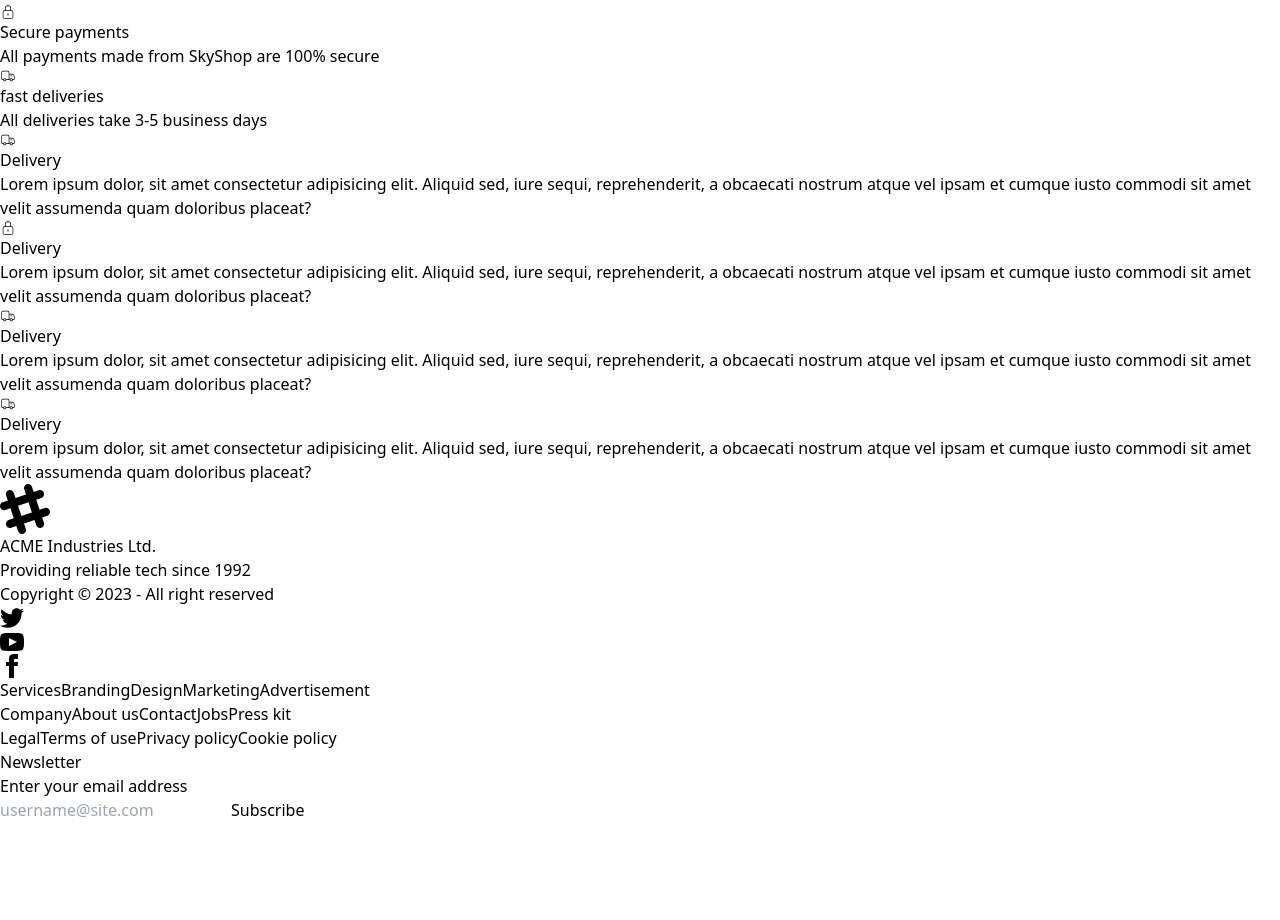
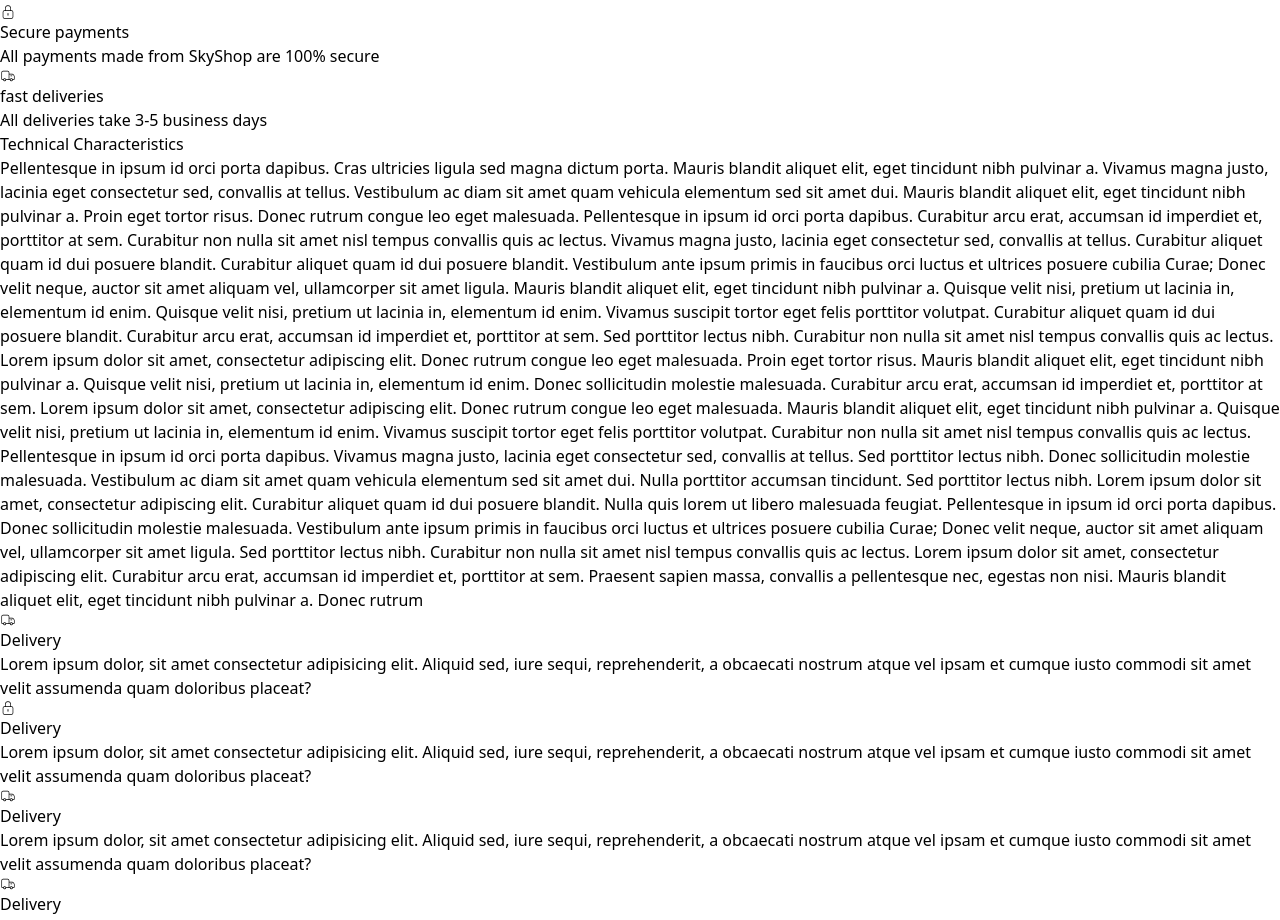
Before and after one commit to AngeloAyranji/Rolling-Loud, a React (Create React App) app: page / in a window 1280 px wide. Shown: the part 3542-4462 px from the top of the page. Before the commit the page ends 4364 px from the top, so only its background shows below. Built offline with nearby package versions, Linux system fonts and the light colour scheme; what @material-tailwind/react would draw is missing.

Commit message:
Added Product Page

```diff
--- a/src/pages/Product.jsx
+++ b/src/pages/Product.jsx
@@ -55,8 +55,8 @@ function Product() {
     setMainImg(e.target.src);
   };
   return (
-    <div className="flex w-full mx-auto">
-      <div className="flex flex-col space-y-4 p-4 pt-8 md:p-8 w-full mx-auto max-w-[1400px]">
+    <div className="flex w-full mx-auto p-4 pt-8 md:p-8">
+      <div className="flex flex-col space-y-8 w-full mx-auto max-w-[1400px]">
         <Breadcrumbs />
         <div className=" flex flex-col lg:flex-row lg:justify-start justify-center lg:items-start items-center mt-8 lg:mt-12 lg:space-x-8 xl:space-x-14">
           {/*image div*/}
@@ -143,6 +143,64 @@ function Product() {
             </div>
           </div>
         </div>
+
+        {/* extra infos and related products */}
+        <div className="w-full mx-auto p-4 border-2 border-primary rounded-lg flex flex-col space-y-4 pt-8">
+          <h3 className="text-secondary-content text-lg text-semibold tracking-wide uppercase">
+            Technical Characteristics
+          </h3>
+          <div className="w-full h-1 rounded-full bg-secondary-content/[0.5]"></div>
+          <p className="text-secondary-content">
+            Pellentesque in ipsum id orci porta dapibus. Cras ultricies ligula
+            sed magna dictum porta. Mauris blandit aliquet elit, eget tincidunt
+            nibh pulvinar a. Vivamus magna justo, lacinia eget consectetur sed,
+            convallis at tellus. Vestibulum ac diam sit amet quam vehicula
+            elementum sed sit amet dui. Mauris blandit aliquet elit, eget
+            tincidunt nibh pulvinar a. Proin eget tortor risus. Donec rutrum
+            congue leo eget malesuada. Pellentesque in ipsum id orci porta
+            dapibus. Curabitur arcu erat, accumsan id imperdiet et, porttitor at
+            sem. Curabitur non nulla sit amet nisl tempus convallis quis ac
+            lectus. Vivamus magna justo, lacinia eget consectetur sed, convallis
+            at tellus. Curabitur aliquet quam id dui posuere blandit. Curabitur
+            aliquet quam id dui posuere blandit. Vestibulum ante ipsum primis in
+            faucibus orci luctus et ultrices posuere cubilia Curae; Donec velit
+            neque, auctor sit amet aliquam vel, ullamcorper sit amet ligula.
+            Mauris blandit aliquet elit, eget tincidunt nibh pulvinar a. Quisque
+            velit nisi, pretium ut lacinia in, elementum id enim. Quisque velit
+            nisi, pretium ut lacinia in, elementum id enim. Vivamus suscipit
+            tortor eget felis porttitor volutpat. Curabitur aliquet quam id dui
+            posuere blandit. Curabitur arcu erat, accumsan id imperdiet et,
+            porttitor at sem. Sed porttitor lectus nibh. Curabitur non nulla sit
+            amet nisl tempus convallis quis ac lectus. Lorem ipsum dolor sit
+            amet, consectetur adipiscing elit. Donec rutrum congue leo eget
+            malesuada. Proin eget tortor risus. Mauris blandit aliquet elit,
+            eget tincidunt nibh pulvinar a. Quisque velit nisi, pretium ut
+            lacinia in, elementum id enim. Donec sollicitudin molestie
+            malesuada. Curabitur arcu erat, accumsan id imperdiet et, porttitor
+            at sem. Lorem ipsum dolor sit amet, consectetur adipiscing elit.
+            Donec rutrum congue leo eget malesuada. Mauris blandit aliquet elit,
+            eget tincidunt nibh pulvinar a. Quisque velit nisi, pretium ut
+            lacinia in, elementum id enim. Vivamus suscipit tortor eget felis
+            porttitor volutpat. Curabitur non nulla sit amet nisl tempus
+            convallis quis ac lectus. Pellentesque in ipsum id orci porta
+            dapibus. Vivamus magna justo, lacinia eget consectetur sed,
+            convallis at tellus. Sed porttitor lectus nibh. Donec sollicitudin
+            molestie malesuada. Vestibulum ac diam sit amet quam vehicula
+            elementum sed sit amet dui. Nulla porttitor accumsan tincidunt. Sed
+            porttitor lectus nibh. Lorem ipsum dolor sit amet, consectetur
+            adipiscing elit. Curabitur aliquet quam id dui posuere blandit.
+            Nulla quis lorem ut libero malesuada feugiat. Pellentesque in ipsum
+            id orci porta dapibus. Donec sollicitudin molestie malesuada.
+            Vestibulum ante ipsum primis in faucibus orci luctus et ultrices
+            posuere cubilia Curae; Donec velit neque, auctor sit amet aliquam
+            vel, ullamcorper sit amet ligula. Sed porttitor lectus nibh.
+            Curabitur non nulla sit amet nisl tempus convallis quis ac lectus.
+            Lorem ipsum dolor sit amet, consectetur adipiscing elit. Curabitur
+            arcu erat, accumsan id imperdiet et, porttitor at sem. Praesent
+            sapien massa, convallis a pellentesque nec, egestas non nisi. Mauris
+            blandit aliquet elit, eget tincidunt nibh pulvinar a. Donec rutrum
+          </p>
+        </div>
       </div>
     </div>
   );
```
